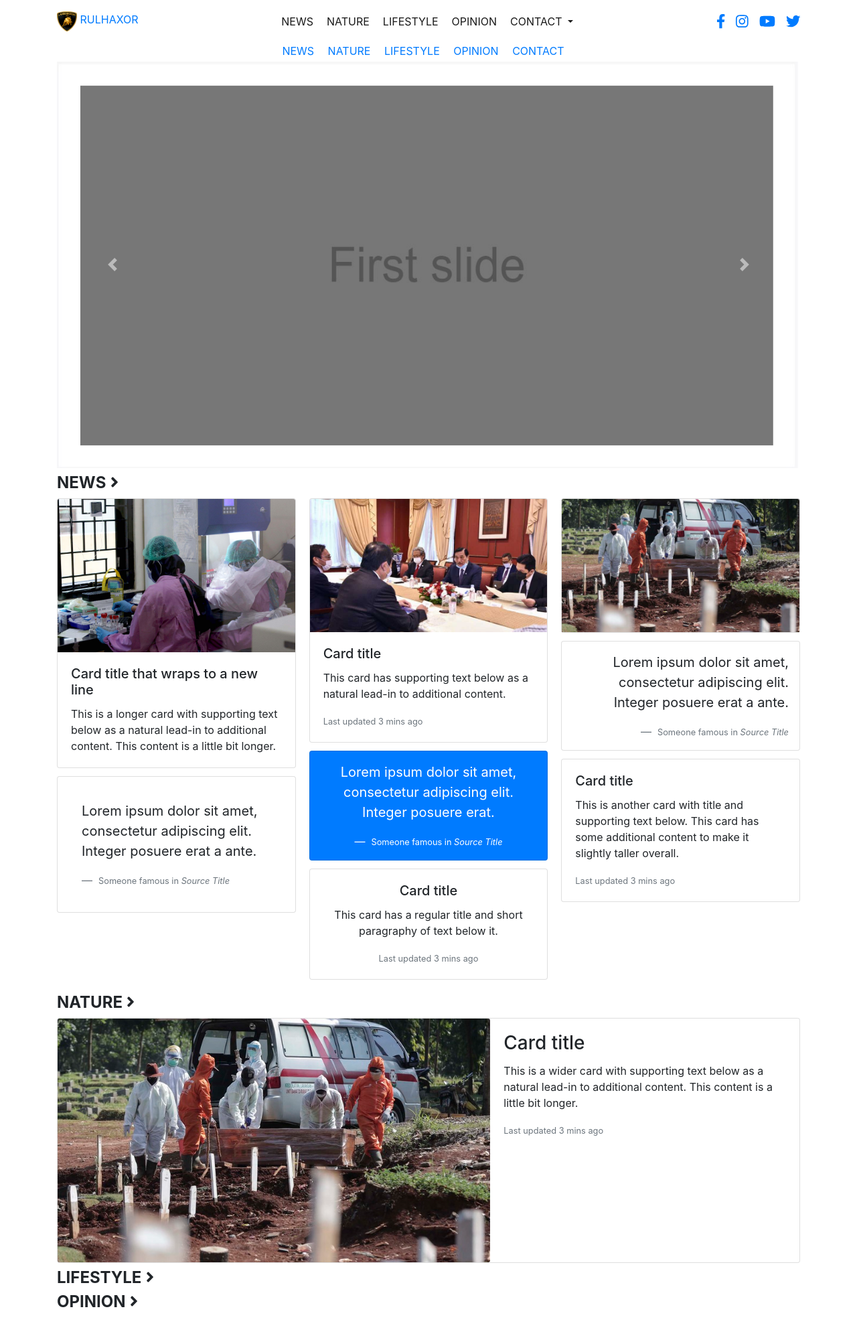
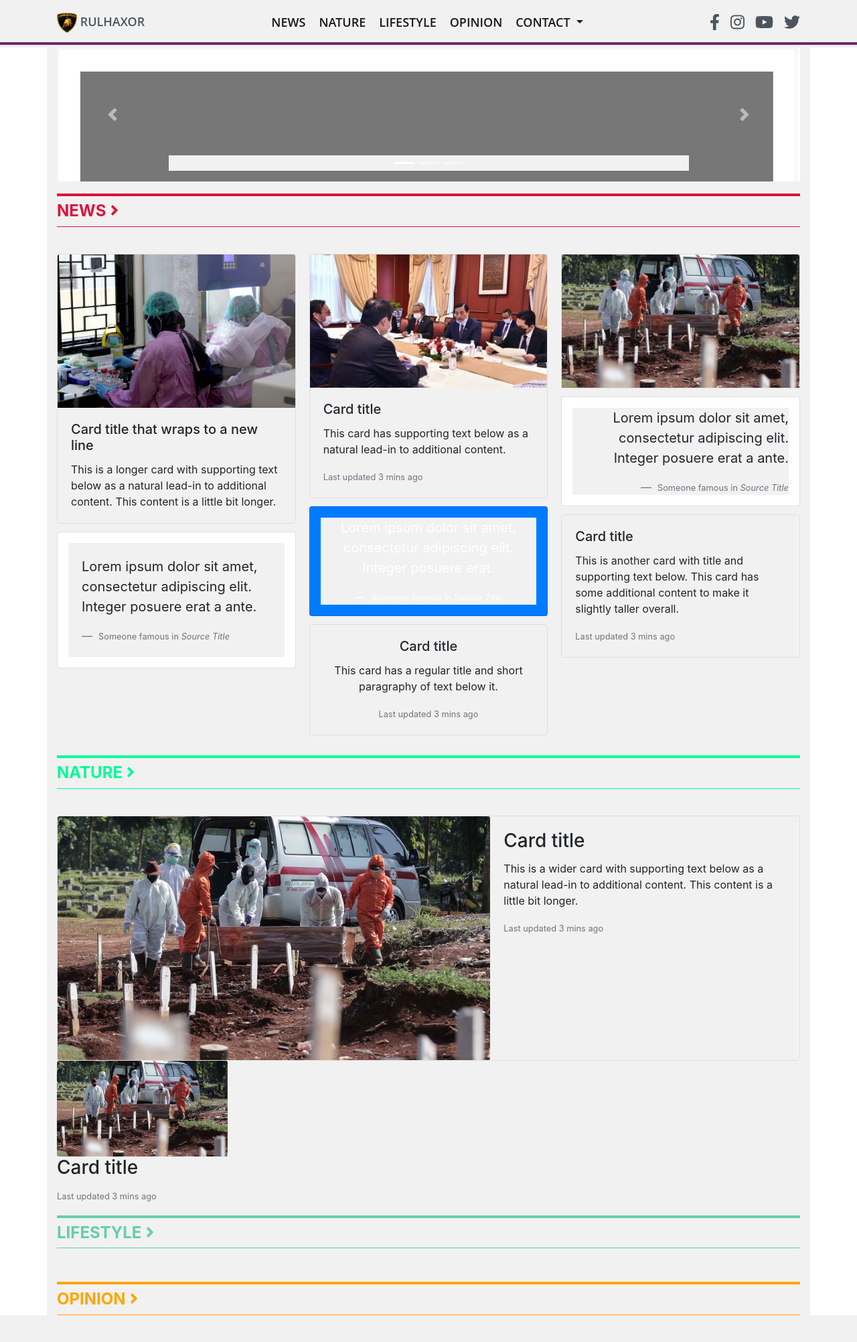
Before and after one commit to fakhirula/PortalMedia, a CodeIgniter app: page /MyLanding/ in a window 1280 px wide. Shown: the whole page at 67% size. Before the commit the page ends 1952 px from the top, so only its background shows below. Run offline with CodeIgniter, Linux system fonts and the light colour scheme.

Commit message:
third commit

```diff
--- a/application/views/partials/head.php
+++ b/application/views/partials/head.php
@@ -3,14 +3,13 @@
     <meta name="viewport" content="width=device-width; initial-scale=1.0; maximum-scale=1.0; user-scalable=0;" />
 
     <!-- CSS -->
+    <link rel="stylesheet" href="<?php echo base_url() ?>/assets/css/style.css">
     <link rel="stylesheet" href="<?php echo base_url() ?>/assets/css/bootstrap.css" class="rel">
-    <link rel="stylesheet" href="https://cdn.jsdelivr.net/npm/bootstrap@4.5.3/dist/css/bootstrap.min.css" integrity="sha384-TX8t27EcRE3e/ihU7zmQxVncDAy5uIKz4rEkgIXeMed4M0jlfIDPvg6uqKI2xXr2" crossorigin="anonymous">
-    <link rel="stylesheet" href="<?php echo base_url() ?>/assets/css/1.css">
-    <link rel="stylesheet" href="<?php echo base_url() ?>/assets/fontawesome/css/all.css">
+    <!-- <link rel="stylesheet" href="https://cdn.jsdelivr.net/npm/bootstrap@4.5.3/dist/css/bootstrap.min.css" integrity="sha384-TX8t27EcRE3e/ihU7zmQxVncDAy5uIKz4rEkgIXeMed4M0jlfIDPvg6uqKI2xXr2" crossorigin="anonymous"> -->
     <link rel="stylesheet" href="https://pro.fontawesome.com/releases/v5.15.0/css/all.css" integrity="sha384-AYmEC3Yw5cVb3ZcuHtOA93w35dYTsvhLPVnYs9eStHfGJvOvKxVfELGroGkvsg+p" crossorigin="anonymous"/>
 
     <!-- Js -->
-    <script src="<?php echo base_url() ?>assets/fontawesome/js/all.js"></script>
+    <script src="<?php echo base_url() ?>/assets/js/all.js"></script>
     <script src="https://cdnjs.cloudflare.com/ajax/libs/font-awesome/5.15.0/js/all.min.js"></script>
 
     <!-- Font -->
--- a/application/views/partials/home.php
+++ b/application/views/partials/home.php
@@ -95,6 +95,7 @@
             </div>
         </div>
     </div>
+    <div class="nature">
         <div class="mt-2 heading2">
             <div class="headborder2">
                 <h4 class="my-2"><b>NATURE</b> <i class="fas fa-angle-right"></i></h4>
@@ -115,7 +116,14 @@
                 </div>
             </div>
         </div>
-
+        <div class="row">
+            <div class="col-md-3">
+                <img src="<?php echo base_url() ?>/assets/img/r3.jpg" class="card-img" alt="...">
+                <h3 class="card-title">Card title</h3>
+                <p class="card-text"><small class="text-muted">Last updated 3 mins ago</small></p>
+            </div>
+        </div>
+    </div>
 
     <div class="mt-2 heading3">
         <div class="headborder3">
--- a/assets/css/asd.css
+++ b/assets/css/style.css
@@ -102,6 +102,14 @@ a:hover {
 }
 
 /* Nature Custom */
+.nature {
+	background-color: #f1f1f1;
+}
+
+* {
+	background-color: #f1f1f1;
+}
+
 .nature-head-img {
 	border: none;
 	border-radius: 0px;
@@ -110,7 +118,7 @@ a:hover {
 
 
 /* Other Custom */
-.card-columns {
+/* .card-columns {
 	@include media-breakpoint-only(lg) {
 		column-count: 4;
 	}
@@ -118,7 +126,7 @@ a:hover {
 	@include media-breakpoint-only(xl) {
 		column-count: 5;
 	}
-}
+} */
 
 .carousel-custom {
 	width: 100%;
```
Lines whose indentation alone changed are shown as unchanged.
